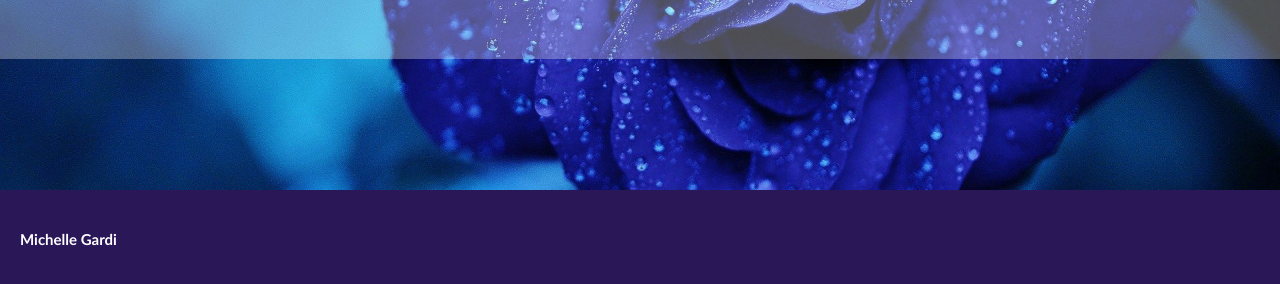
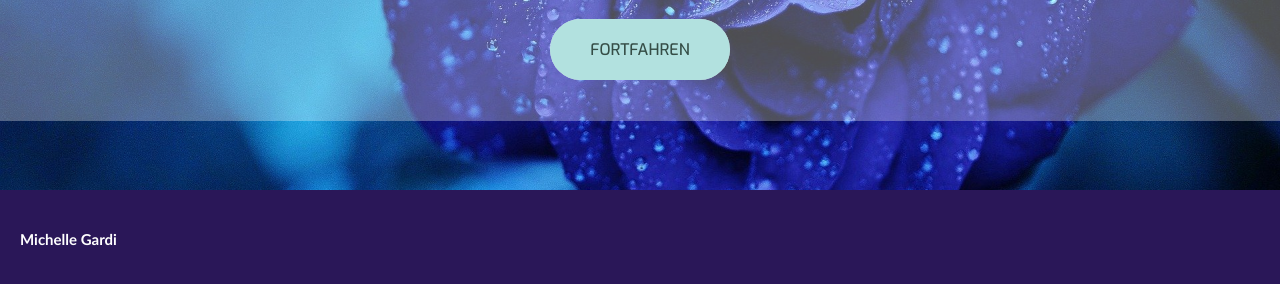
Before and after one commit to micgar/Fotografie, a plain HTML site: page index.html in a window 1280 px wide. Shown: the part 512-796 px from the top of the page. Drawn offline with Linux system fonts and the light colour scheme.

Commit message:
Add files via upload

```diff
--- a/index.html
+++ b/index.html
@@ -25,6 +25,7 @@
         <h1 class=as> Willkommen beim Fotografie-Portfolio von Michelle Gardi.</h1>
         <br>
         <h1>Klicke hier um fortzufahren.</h1>
+        <a href="pagetwo.html" class="btn btn-white btn-animation-1">fortfahren</a>
     </div>
 </main>
 
--- a/style.css
+++ b/style.css
@@ -50,3 +50,74 @@ footer{
     margin-top: 100px;
     background-color:rgba(255, 255, 255, 0.3);
 }
+
+.btn:link,
+.btn:visited{
+    text-decoration: none;
+    text-transform:uppercase;
+    position:relative;
+    top:0;
+    left:0;
+    padding:20px 40px;
+    border-radius:100px;
+    display:inline-block;
+    transition: all .5s;
+    color:#354d46;
+    font-family: 'Exo';
+    font-weight: 500;
+}
+
+.btn-white{
+    background:rgba(148, 214, 210, 0.712);
+    color:#000;
+    margin: 0.5px;
+}
+
+.btn:hover{
+    box-shadow:0px 10px 10px rgba(0,0,0,0.2);
+    transform : translateY(-3px);
+}
+
+.btn:active{
+    box-shadow:0px 5px 10px rgba(0,0,0,0.2);
+    transform:translateY(-1px);
+}
+
+.btn-bottom-animation-1{
+    animation:comeFromBottom 1s ease-out .8s;
+}
+
+.btn::after{
+    content:"";
+    text-decoration: none;
+    text-transform:uppercase;
+    position:absolute;
+    width:100%;
+    height:100%;
+    top:0;
+    left:0;
+    border-radius:100px;
+    display:inline-block;
+    z-index:-1;
+    transition: all .5s;
+}
+
+.btn-white::after {
+    background: #fff;
+}
+
+.btn-animation-1:hover::after {
+    transform: scaleX(1.4) scaleY(1.6);
+    opacity: 0;
+}
+
+@keyframes comeFromBottom{
+    0%{
+        opacity:0;
+        transform:translateY(40px);
+    }
+    100%{
+        opacity:1;
+        transform:translateY(0);
+    }
+}
```
Also changed, not shown: pagetwo.html (added, +10 -0 lines).
